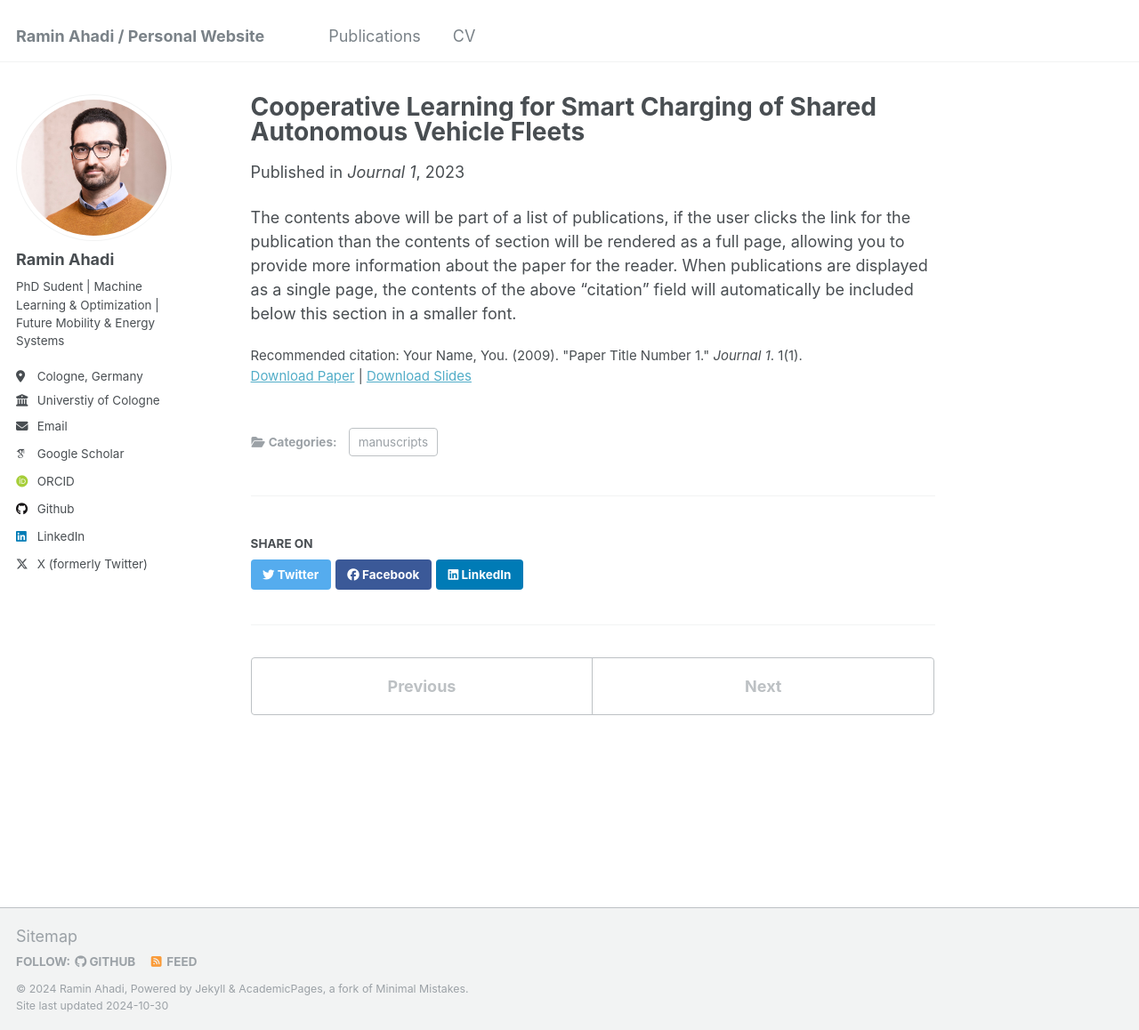
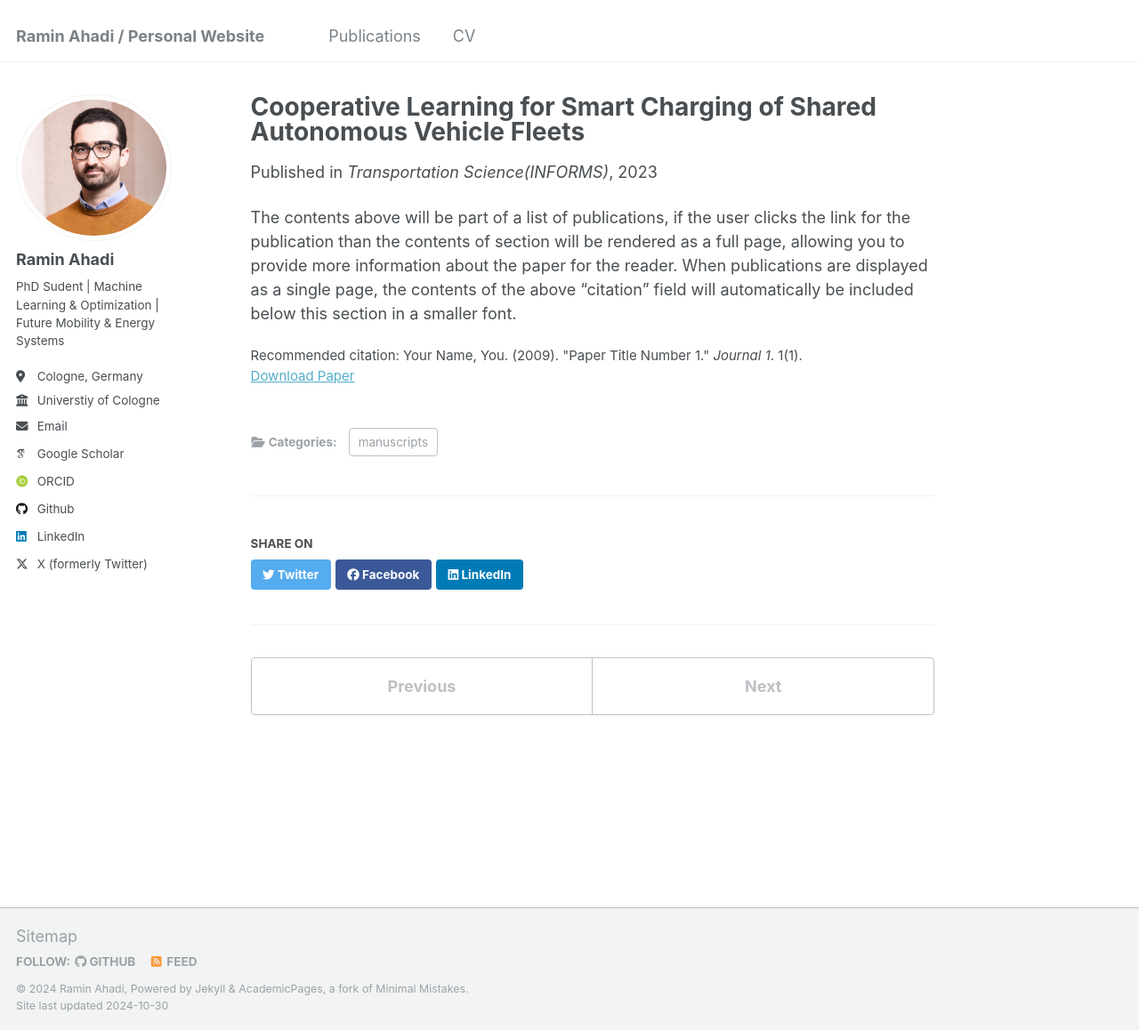
Before and after one commit to rahadi94/rahadi94.github.io, a Jekyll site: the page built from _publications/2009-10-01-paper-title-number-1.md, in a window 1280 px wide and 1158 px high. Shown: the whole window at 89% size. Built offline with Jekyll 4.4.1, drawn with Linux system fonts in a browser that asks for light colours; some web fonts are replaced.

Commit message:
Update 2009-10-01-paper-title-number-1.md

```diff
--- a/_publications/2009-10-01-paper-title-number-1.md
+++ b/_publications/2009-10-01-paper-title-number-1.md
@@ -5,8 +5,8 @@ category: manuscripts
 permalink: /publication/2009-10-01-paper-title-number-1
 excerpt: 'This paper is about the number 1. The number 2 is left for future work.'
 date: 2023-05-01
-venue: 'Journal 1'
-slidesurl: 'http://academicpages.github.io/files/slides1.pdf'
+venue: 'Transportation Science(INFORMS)'
+slidesurl: #'http://academicpages.github.io/files/slides1.pdf'
 paperurl: 'https://pubsonline.informs.org/doi/full/10.1287/trsc.2022.1187'
 citation: 'Your Name, You. (2009). &quot;Paper Title Number 1.&quot; <i>Journal 1</i>. 1(1).'
 ---
```
